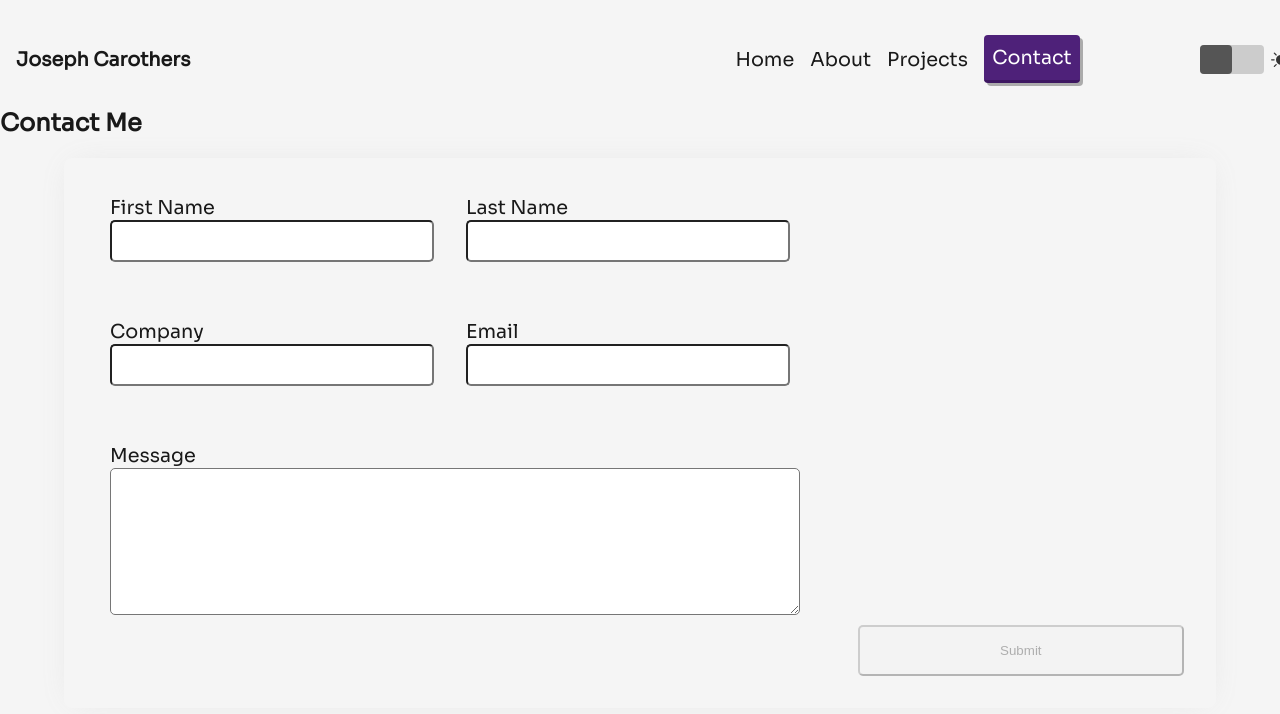
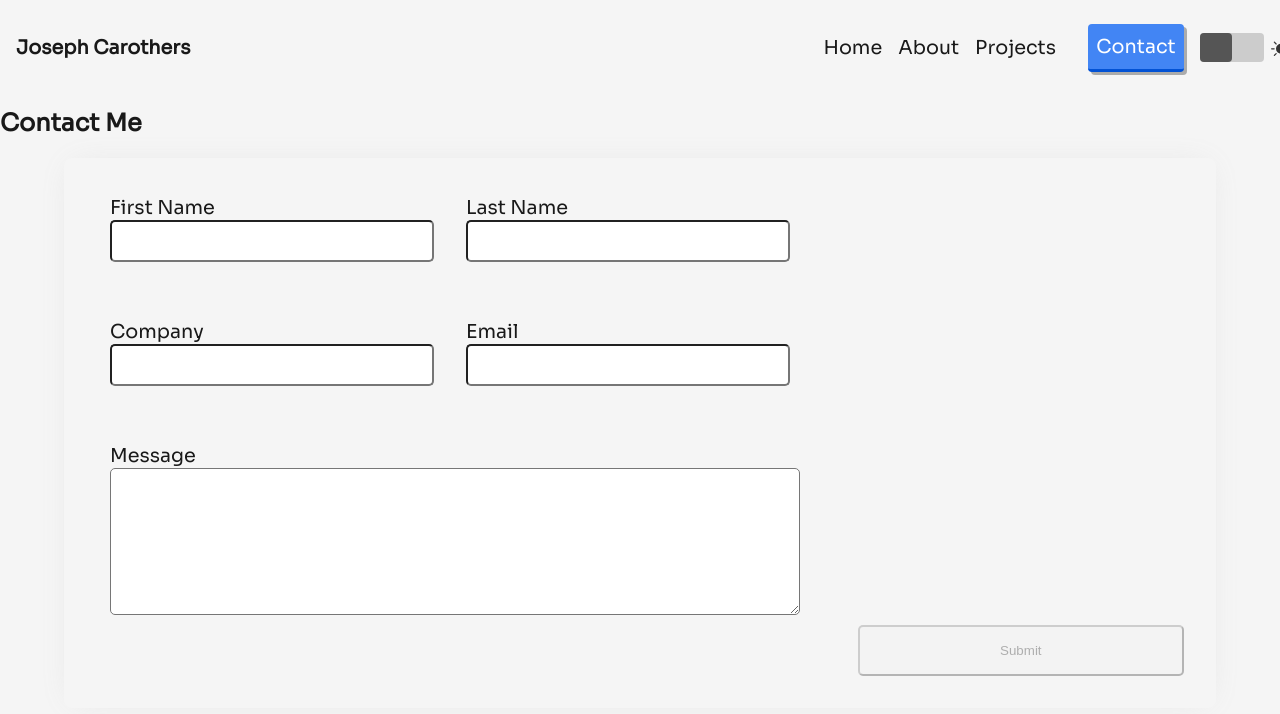
Before and after one commit to joecaro/portfolio, a Next.js app: page /contact in a window 1280 px wide. Shown: the top 714 px of the page. Built offline with nearby package versions, Linux system fonts and the light colour scheme.

Commit message:
contact button link to element

```diff
--- a/components/ButtonLink.js
+++ b/components/ButtonLink.js
@@ -52,7 +52,7 @@ const noAnimation = keyframes`
 }
 `;
 
-const LogoLink = styled.a`
+export const LogoLink = styled.a`
   background-color: ${(props) =>
     props.inverted ? "#ffffff" : `var(--${props.color}400)`};
   border-bottom: 3px solid ${(props) => `var(--${props.color}300)`};
--- a/components/Nav.js
+++ b/components/Nav.js
@@ -3,7 +3,7 @@ import React from "react";
 import styled from "styled-components";
 import { css } from "styled-components";
 import { useTheme } from "../lib/ThemeContext";
-import ButtonLink from "./ButtonLink";
+import ButtonLink, { LogoLink } from "./ButtonLink";
 import ThemeToggle from "./ThemeToggle";
 
 const Nav = () => {
@@ -20,12 +20,12 @@ const Nav = () => {
         <ListItem lightTheme={theme === "light"}>
           <Link href='/projects'>Projects</Link>
         </ListItem>
-        <ListItem lightTheme={theme === "light"}>
-          <ButtonLink href='/contact' animated={false} color='purple'>
-            Contact
-          </ButtonLink>
-        </ListItem>
+        <ListItem lightTheme={theme === "light"}></ListItem>
       </ul>
+      <LogoLink color={"blue"} inverted={false} animated={true} href='#contact'>
+        Contact
+      </LogoLink>
+
       <ThemeToggle />
     </NavStyles>
   );
--- a/pages/contact.js
+++ b/pages/contact.js
@@ -112,7 +112,7 @@ export const Form = () => {
     <Container>
       <h2>Contact Me</h2>
       {!formSent && (
-        <FormStyles style={{ display: "grid" }}>
+        <FormStyles id='contact' style={{ display: "grid" }}>
           <fieldset className={"set"}>
             <label>
               First Name
```
